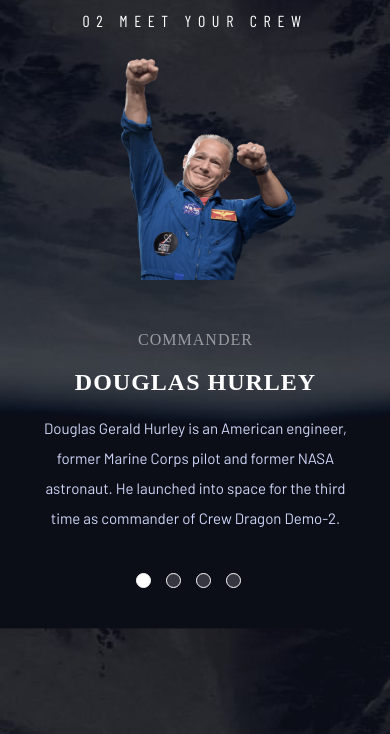
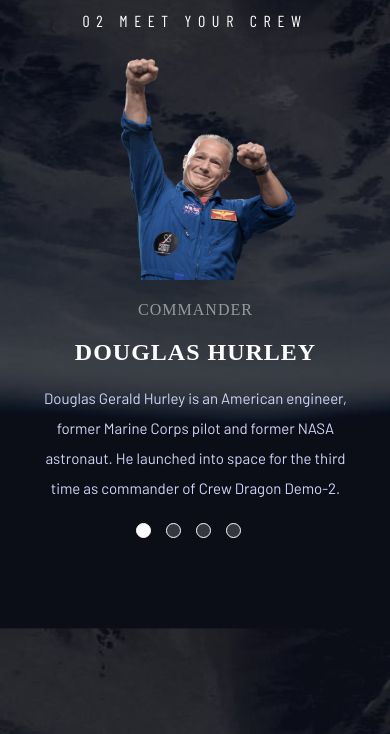
Before and after one commit to AhmedSameh19/spaceX, a plain HTML site: page my htmls/crew1.html in a window 390 px wide. Shown: the part 110-844 px from the top of the page. Drawn offline with nearby package versions, Linux system fonts and the light colour scheme; a web font is replaced by a local one.

Commit message:
uploaded

```diff
--- a/My Work/crew.css
+++ b/My Work/crew.css
@@ -119,6 +119,7 @@
     .contain .data .CrewInfo .title{
         text-align: center;
         font-size: 16px;
+        margin-top: -30px;
     }
     .contain .data .CrewInfo h1{
         text-align: center;
@@ -130,24 +131,15 @@
     }
     .data .picker{
         justify-content: center;
+        margin-top: 20px;
     }
     .data .CrewImg img{
         width: 177px;
         height: 222px;
-        /* position: absolute;
-        top: 163px;
-        left: -200px;
-         */
     }
     .data .CrewImg{
-        /* position: absolute;
-        bottom: 0;
-        right: 0;
-        transform: translate(-50%, -50%); */
         left: 0;
-        /* left: 50%; */
         transform: translateX(100px);
-        /* margin-left: 20px; */
     }
 
 }
```
